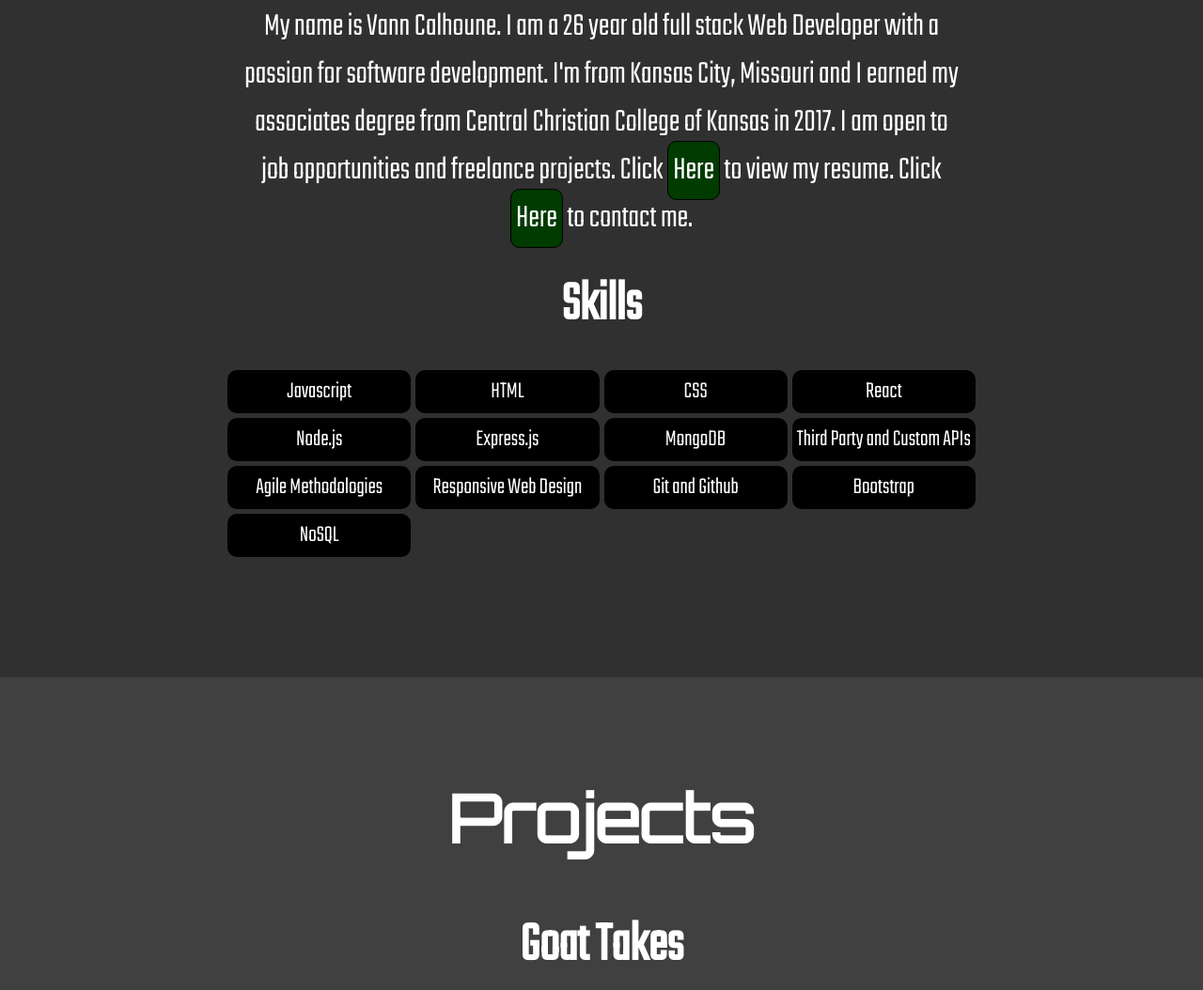
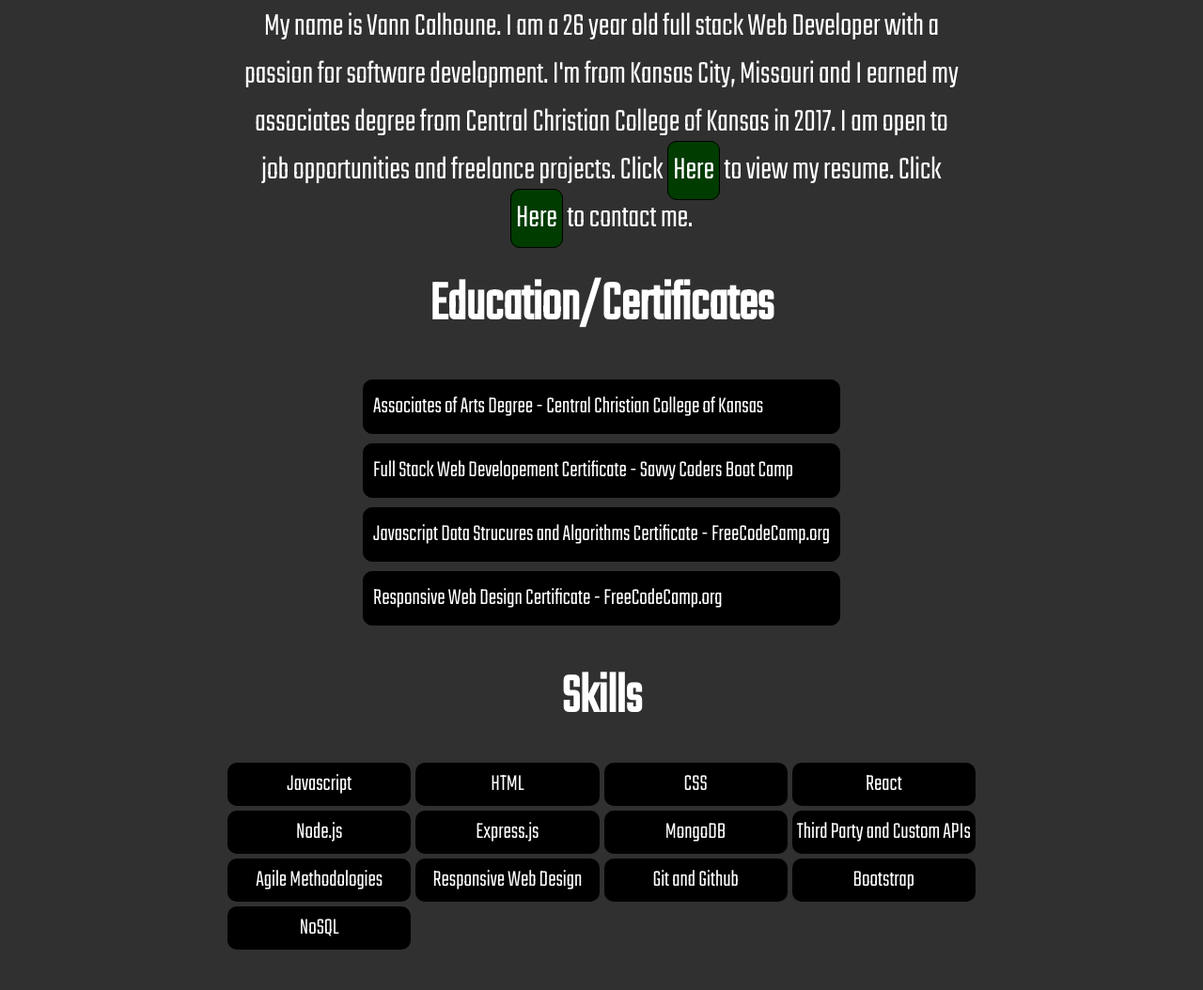
Before and after one commit to Vann-Calhoune/Portfolio, a website: page index.html in a window 1280 px wide. Shown: the part 1018-2072 px from the top of the page at 94% size. Drawn offline with Linux system fonts and the light colour scheme.

Commit message:
Added edu/certs

```diff
--- a/index.html
+++ b/index.html
@@ -46,6 +46,13 @@
             <div id="aboutContent">
                 <h1 class="categories">About</h1>
                 <p>My name is Vann Calhoune. I am a 26 year old full stack Web Developer with a passion for software development. I'm from Kansas City, Missouri and I earned my associates degree from Central Christian College of Kansas in 2017. I am open to job opportunities and freelance projects. Click <a href="/files/resume.pdf" target="_blank"><span class="clickable">Here</span></a> to view my resume. Click <a href="#contact" class="clickable">Here</a> to contact me.</p>
+                <h2>Education/Certificates</h2>
+                <ul id="brainList">
+                    <li>Associates of Arts Degree - Central Christian College of Kansas</li>
+                    <li>Full Stack Web Developement Certificate - Savvy Coders Boot Camp</li>
+                    <li>Javascript Data Strucures and Algorithms Certificate - FreeCodeCamp.org</li>
+                    <li>Responsive Web Design Certificate - FreeCodeCamp.org</li>
+                </ul>
                 <h2>Skills</h2>
                 <ul id="skillsGrid">
                     <li>Javascript</li>
@@ -91,7 +98,7 @@
             action="https://formspree.io/f/xwkzaada"
             method="POST"
                 >
-                <p>Send me an email @ VannCalhoune@yahoo.com or fill out the form below with any questions/inquires.</p>
+                <p>Questions/Inquires?</p>
                 <label>
                     Name:
                     <input type="text" name="name" required>
--- a/style.css
+++ b/style.css
@@ -51,7 +51,6 @@ li {
     height: 100vh;
     width: 100vw;
     background-image: url(/images/matrix.webp);
-    /* background-size: cover; */
     color: Green;
     font-size: 25px;
     font-family: 'Orbitron', sans-serif;
@@ -59,7 +58,6 @@ li {
 
 
 .aboutArea, .projectArea, .contactArea {
-    /* border: 1px solid black; */
     background-color: #303030;
     padding: 3rem;
     font-family: 'Teko', sans-serif;
@@ -83,7 +81,6 @@ li {
 form {
     display: flex;
     flex-direction: column;
-    /* margin: 2rem; */
     padding: 1rem;
     justify-content: center;
     align-items: center;
@@ -127,14 +124,11 @@ a {
 #goatTakes, #ticTacToe, #aboutContent {
     display: flex;
     flex-direction: column;
-   /* border: 1px solid black; */
     width: 100%;
     margin-bottom: 10vh;
     align-items: center;
     gap: 25px;
     margin-top: 5vh;
-    /* margin: 2rem; */
-
 }
 
 img {
@@ -230,6 +224,14 @@ h1 {
     font-size: 70px;
 }
 
+#brainList > li  {
+    border: 1px solid black;
+    border-radius: 10px;
+    background-color: black;
+    padding: 10px;
+    margin: 10px;
+}
+
 @media (max-width: 800px) {
     h1 {
         font-size: 55px;
@@ -323,6 +325,10 @@ h1 {
         padding-top: 4rem;
     }
 
+
+
+
+
   }
 
   @media (max-width: 375px) {
```
